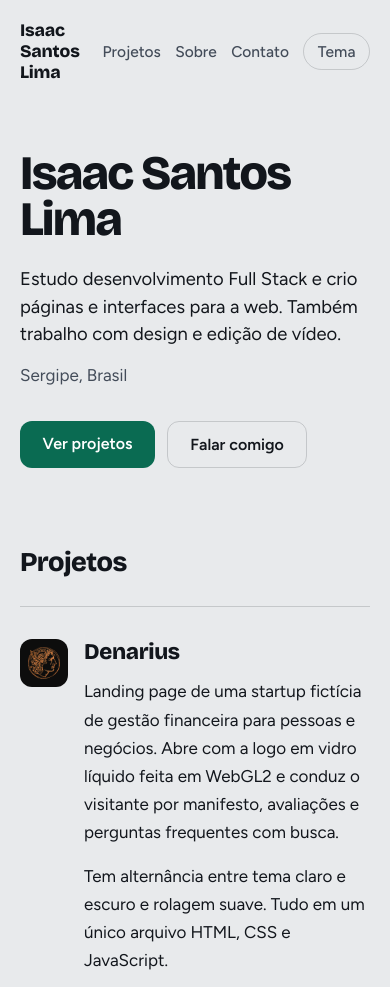
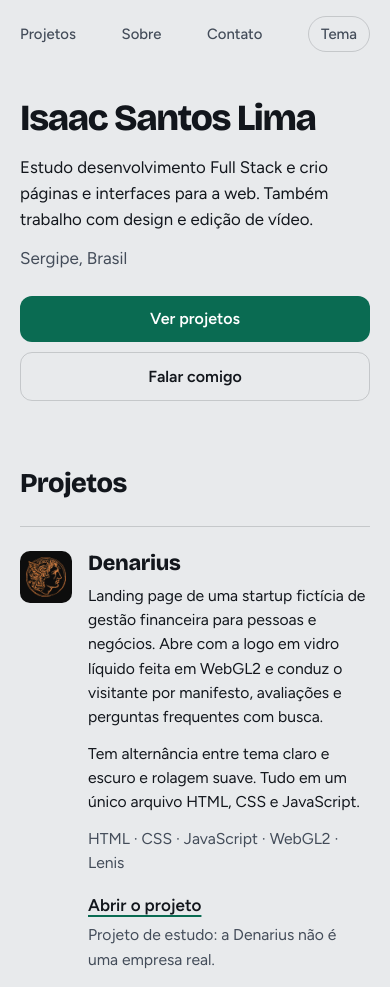
Before and after one commit to getpageforge/portfolio, a plain HTML site: page index.html in a window 390 px wide. Shown: the top 987 px of the page. Drawn offline with nearby package versions, Linux system fonts and the light colour scheme.

Commit message:
fix: aprimorar layout mobile, remover títulos duplicados, desabilitar seleção/zoom e remover destaque azul de toque

```diff
--- a/index.html
+++ b/index.html
@@ -2,7 +2,7 @@
 <html lang="pt-BR">
 <head>
 <meta charset="utf-8">
-<meta name="viewport" content="width=device-width, initial-scale=1, viewport-fit=cover">
+<meta name="viewport" content="width=device-width, initial-scale=1.0, maximum-scale=1.0, user-scalable=no, viewport-fit=cover">
 <title>Isaac Santos Lima | Portfólio</title>
 <meta name="description" content="Portfólio de Isaac Santos Lima, estudante de Desenvolvimento Full Stack em Sergipe.">
 <link rel="stylesheet" href="https://fonts.googleapis.com/css2?family=Bricolage+Grotesque:opsz,wght@12..96,600;12..96,800&family=Figtree:wght@400;500;600&display=swap">
@@ -13,11 +13,14 @@ box-sizing:border-box;padding-top:env(safe-area-inset-top,0px);padding-bottom:en
 @media (prefers-color-scheme:dark){:root:not([data-theme="light"]){--bg:#0f1419;--sf:#171d24;--ink:#eef1f4;--mu:#a9b3be;--ln:rgba(238,241,244,.18);--ac:#5fd3ab;--on:#0f1419;color-scheme:dark}}
 :root[data-theme="dark"]{--bg:#0f1419;--sf:#171d24;--ink:#eef1f4;--mu:#a9b3be;--ln:rgba(238,241,244,.18);--ac:#5fd3ab;--on:#0f1419;color-scheme:dark}
 html{scroll-padding-top:env(safe-area-inset-top,0px);scroll-behavior:smooth}
-*,*::before,*::after{box-sizing:inherit}
+*,*::before,*::after{box-sizing:inherit;-webkit-tap-highlight-color:transparent!important}
+html,body{-webkit-user-select:none;-moz-user-select:none;-ms-user-select:none;user-select:none;-webkit-touch-callout:none;touch-action:pan-x pan-y}
+img,a{-webkit-user-drag:none;user-drag:none}
+a,button,input,select,textarea{-webkit-tap-highlight-color:transparent!important;outline:none}
 body{margin:0;background:var(--bg);color:var(--ink);font:400 1.0625rem/1.65 var(--fb);-webkit-font-smoothing:antialiased}
 .wrap{max-width:1080px;margin:0 auto;padding:0 clamp(1.25rem,4vw,2.5rem)}
 a{color:inherit}
-:focus-visible{outline:3px solid var(--ac);outline-offset:3px;border-radius:6px}
+:focus-visible{outline:2px solid var(--ac);outline-offset:2px;border-radius:6px}
 header .wrap{display:flex;align-items:center;justify-content:space-between;gap:1rem;padding-top:1.25rem;padding-bottom:1.25rem}
 .logo{font:800 1.1rem var(--fd);text-decoration:none;letter-spacing:-.01em}
 nav{display:flex;align-items:center;gap:clamp(.9rem,3vw,1.75rem);font-weight:500;font-size:.97rem}
@@ -54,7 +57,27 @@ h2{font:800 clamp(1.7rem,4.2vw,2.6rem)/1.1 var(--fd);letter-spacing:-.02em;margi
 .fim p{max-width:34em;margin:0 0 1.5rem}
 .mail{display:block;margin-top:1rem;color:var(--mu)}
 footer{border-top:1px solid var(--ln);padding:1.5rem 0 2rem;color:var(--mu);font-size:.95rem}
-@media (max-width:480px){.proj{grid-template-columns:48px 1fr;gap:1rem}.fav{width:48px;height:48px}}
+@media (max-width:600px){
+  header .wrap{padding-top:1rem;padding-bottom:.75rem;justify-content:center}
+  .logo{display:none}
+  nav{width:100%;justify-content:space-between;gap:.5rem;font-size:.93rem}
+  .tema{padding:.3rem .75rem}
+  .hero{padding:2.25rem 0 2rem}
+  h1{font-size:clamp(2.3rem,9vw,3.6rem);line-height:1.02;margin-bottom:1rem}
+  .lead{font-size:1.05rem;line-height:1.55}
+  .loc{margin-bottom:1.5rem}
+  .acoes{flex-direction:column;gap:.65rem}
+  .acoes .btn{text-align:center;width:100%;padding:.85rem 1rem}
+  .sec{padding:2.25rem 0}
+  .proj{grid-template-columns:52px 1fr;gap:1rem;padding:1.5rem 0}
+  .fav{width:52px;height:52px;padding:6px;border-radius:10px}
+  .proj h3{font-size:1.35rem;margin-bottom:.4rem}
+  .proj p{font-size:.98rem;line-height:1.55;margin-bottom:.75rem}
+  .stack{font-size:.88rem;margin-bottom:.85rem}
+  .lnk{display:inline-block;padding:.25rem 0}
+  .cols{grid-template-columns:1fr;gap:1.5rem}
+  .fim .btn{width:100%;text-align:center}
+}
 @media (prefers-reduced-motion:reduce){html{scroll-behavior:auto}}
 </style>
 </head>
@@ -186,6 +209,8 @@ footer{border-top:1px solid var(--ln);padding:1.5rem 0 2rem;color:var(--mu);font
     r.setAttribute('data-theme',n);
     try{localStorage.setItem(k,n)}catch(e){}
   });
+  document.addEventListener('dragstart',function(e){e.preventDefault();});
+  document.addEventListener('copy',function(e){e.preventDefault();});
 })();
 </script>
 </body>
--- a/projetos/capriccio/styles.css
+++ b/projetos/capriccio/styles.css
@@ -31,6 +31,15 @@
   box-sizing: border-box;
   margin: 0;
   padding: 0;
+  -webkit-tap-highlight-color: transparent !important;
+}
+
+html,
+body {
+  -webkit-user-select: none;
+  user-select: none;
+  -webkit-touch-callout: none;
+  touch-action: pan-x pan-y;
 }
 
 html {
--- a/projetos/zaye/fix.css
+++ b/projetos/zaye/fix.css
@@ -1 +1,4 @@
 [hidden] { display: none !important; }
+*, *::before, *::after { -webkit-tap-highlight-color: transparent !important; }
+html, body { -webkit-user-select: none; user-select: none; -webkit-touch-callout: none; touch-action: pan-x pan-y; }
+img, a { -webkit-user-drag: none; user-drag: none; }
```
Also changed, not shown: projetos/capriccio/index.html (+1 -1 lines), projetos/zaye/index.html (+1 -1 lines).
